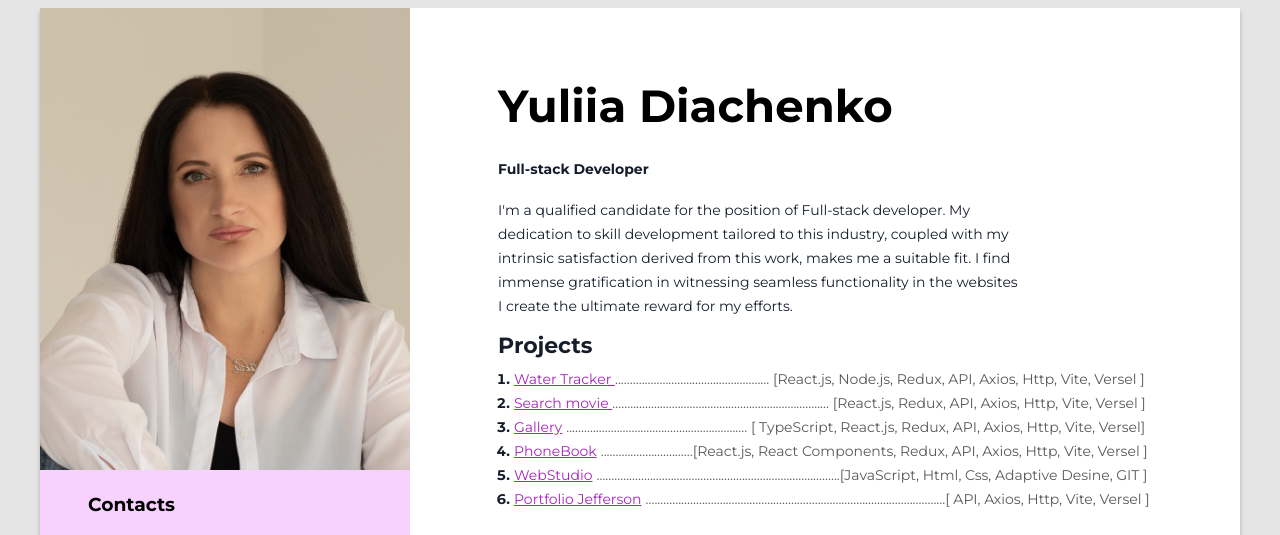
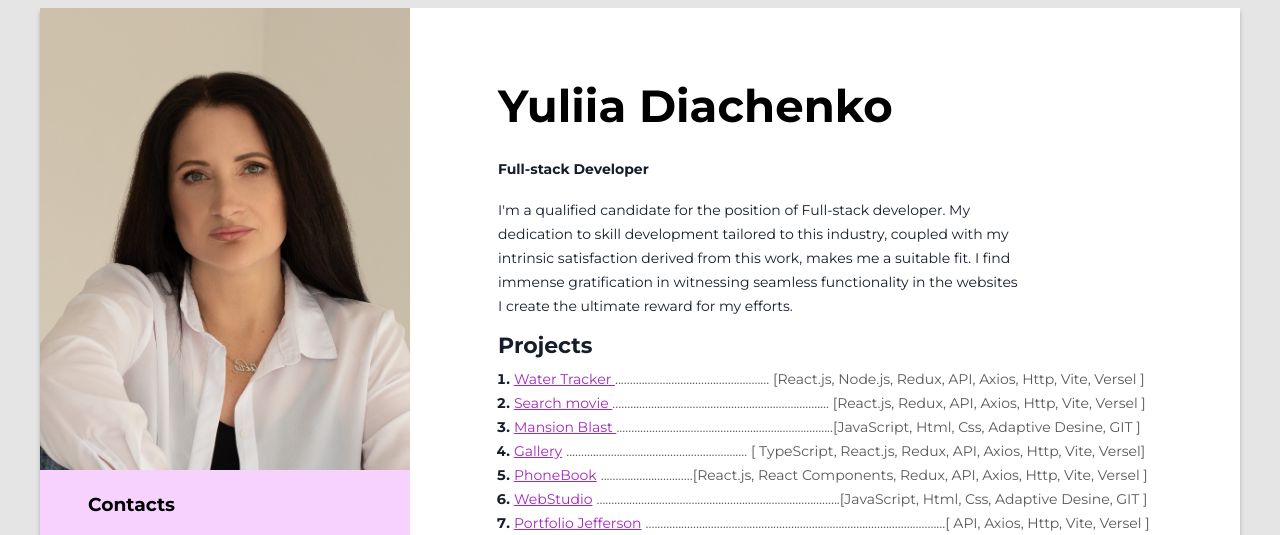
Before and after one commit to Yuliia-Diachenko/Resume-YD, a plain HTML site: page index.html in a window 1280 px wide. Shown: the top 535 px of the page. Drawn offline with Linux system fonts and the light colour scheme.

Commit message:
add project

```diff
--- a/index.html
+++ b/index.html
@@ -52,6 +52,13 @@
               </a>
               <span class="projects-item-deckr"
                 >......................................................................... [React.js, Redux, API, Axios, Http, Vite, Versel ]</span>
+            </li>
+            <li class="projects-item">
+              <a class="link" href="https://yuliia-tyzhai.github.io/lucky-quest-game-hub/"
+                >Mansion Blast
+              </a>
+              <span class="projects-item-deckr"
+                >.........................................................................[JavaScript, Html, Css, Adaptive Desine, GIT ]</span>
             </li>
             <li class="projects-item">
               <a class="link" href="https://react-typescript-gallery-iota.vercel.app/"
```
